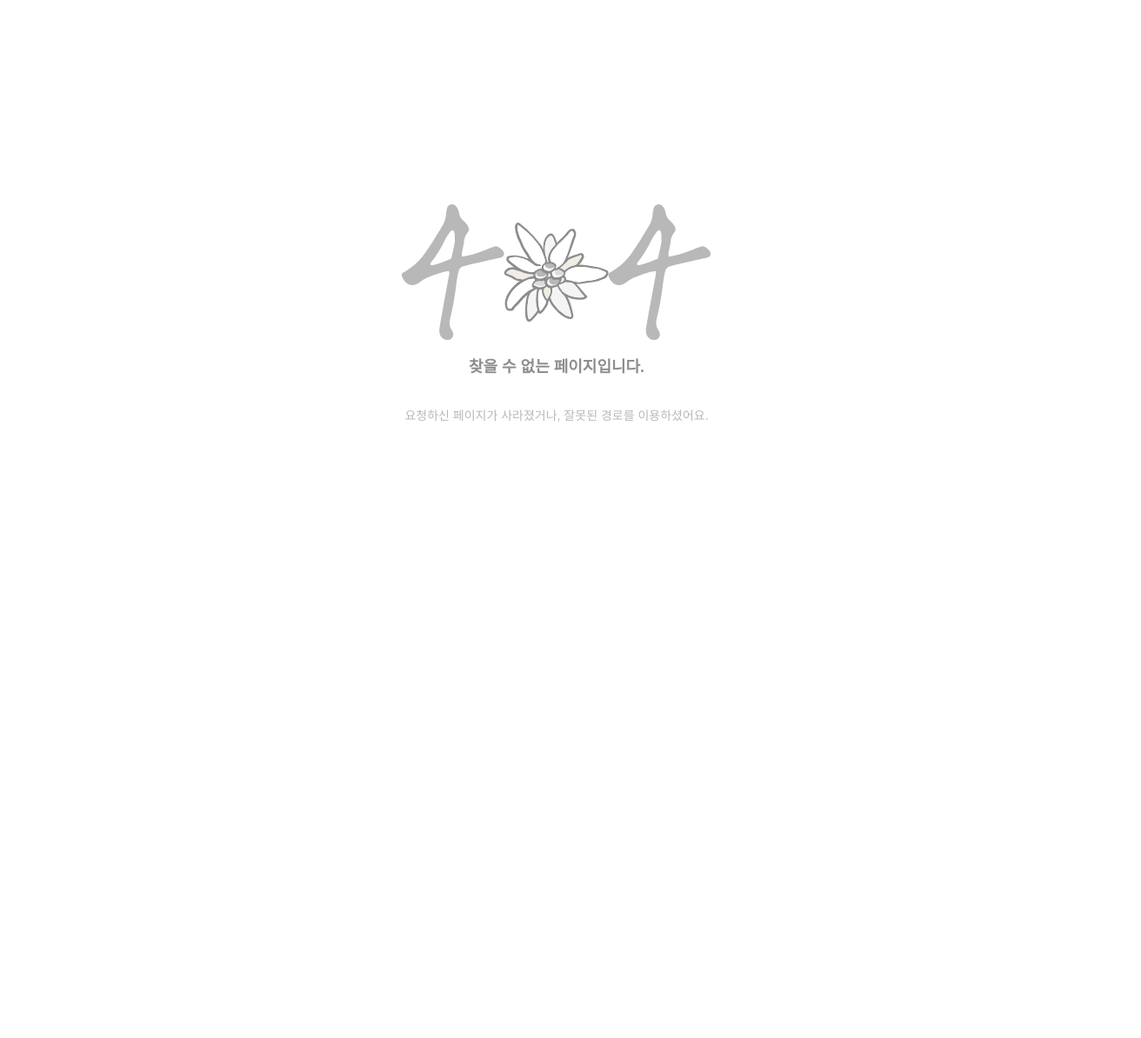
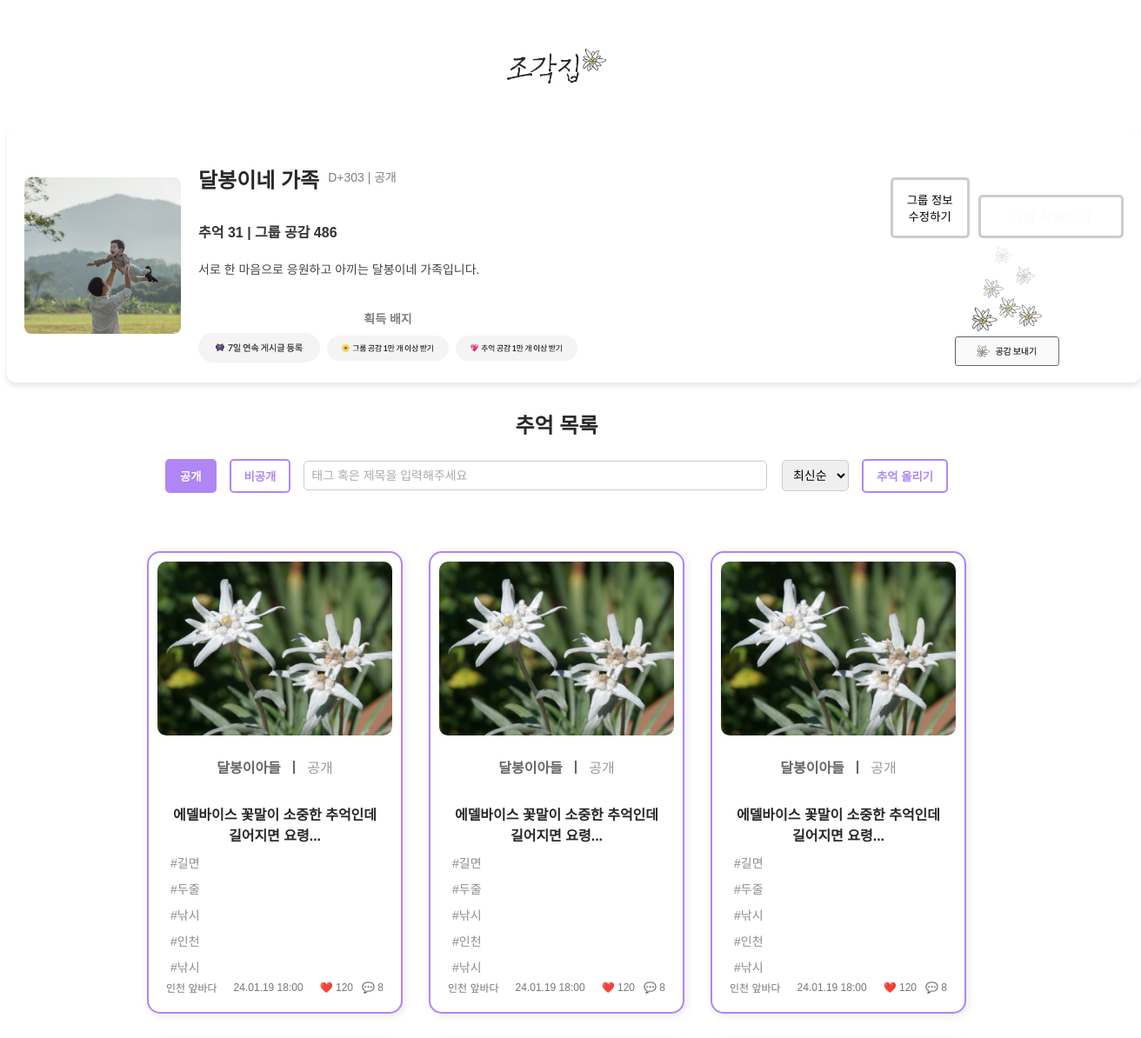
Before and after one commit to miiinnG/jogakjip, a React (Create React App) app: page /groups/info in a window 1280 px wide. Shown: the top 1194 px of the page at 87% size, 1312 px wide, since content can reach past the window. Before the commit the page ends 800 px from the top, so only its background shows below. Built offline with nearby package versions, Linux system fonts and the light colour scheme; a web font is replaced by a local one.

Commit message:
Info 라우팅

```diff
--- a/src/components/App.js
+++ b/src/components/App.js
@@ -11,6 +11,8 @@ import NotFoundPage from "../pages/NotFoundPage";
 import MemoryCreatePage from "../pages/MemoryCreatePage";
 import PrivateMemoryAccessPage from "../pages/PrivateMemoryAccessPage";
 import MemoryPage from "../pages/MemoryPage";
+import GroupInfo from "./GroupInfo";
+import PostDetail from "./PostDetail";
 
 function App() {
   return (
@@ -19,16 +21,23 @@ function App() {
         <Route path="/" element={<PublicGroupListPage />} />
         <Route path="/private" element={<PrivateGroupListPage />} />
         <Route path="/create-group" element={<CreateGroupPage />} />
-        <Route path="/private-group-access" element={<PrivateGroupAccessPage />} />
+        <Route
+          path="/private-group-access"
+          element={<PrivateGroupAccessPage />}
+        />
         <Route path="/empty-public" element={<EmptyPublicGroupListPage />} />
 
         <Route path="/groups/posts/create" element={<MemoryCreatePage />} />
         {/*"/groups/:groupId/posts/create"*/}
-        <Route path="/groups/posts/access" element={<PrivateMemoryAccessPage />} />
+        <Route
+          path="/groups/posts/access"
+          element={<PrivateMemoryAccessPage />}
+        />
         {/*"/groups/:groupId/posts/:postId/access"*/}
         <Route path="/groups/posts" element={<MemoryPage />} />
         {/*"/groups/:groupId/posts/:postId"*/}
-
+        <Route path="/groups/info" element={<GroupInfo />} />
+        <Route path="/groups/posts/:id" element={<PostDetail />} />
         <Route path="*" element={<NotFoundPage />} />
       </Routes>
     </Layout>
--- a/src/components/GroupInfo.css
+++ b/src/components/GroupInfo.css
@@ -141,3 +141,15 @@
 .like-button img:hover {
   transform: scale(1.1);
 }
+
+.header {
+  display: flex;
+  justify-content: center;
+  align-items: center;
+  width: 100%;
+  padding: 20px 0;
+}
+
+.logo {
+  height: 40px; /* 필요에 따라 크기 조절 */
+}
--- a/src/components/GroupInfo.js
+++ b/src/components/GroupInfo.js
@@ -1,10 +1,14 @@
 import React, { useState, useEffect } from "react";
+import { Link } from "react-router-dom";
 import "./GroupInfo.css";
 import flowerImage from "../assets/flower.png";
 import likeButton from "../assets/like_button.png";
-import Modify from "../modal/GroupModify"; // 수정 모달
-import GroupDelete from "../modal/GroupDelete"; // 삭제 모달
+import Modify from "../modals/GroupModify"; // 수정 모달
+import GroupDelete from "../modals/GroupDelete"; // 삭제 모달
 import BadgeData from "../data/badgeData"; // 데이터 import
+import MemoryList from "./MemoryList";
+//import Header from "./Header";
+import logo from "../assets/logo.png";
 
 const GroupInfo = () => {
   const [groupData, setGroupData] = useState(null);
@@ -20,6 +24,13 @@ const GroupInfo = () => {
   }
 
   return (
+    <>
+      <header className="header">
+        <Link to="/">
+          <img src={logo} alt="조각집 로고" className="logo" />
+        </Link>
+      </header>
+
       <div className="group-container">
         {/* 왼쪽 섹션: 대표 이미지 및 그룹 정보 */}
         <div className="group-left">
@@ -85,13 +96,17 @@ const GroupInfo = () => {
         </div>
 
         {/* 🔹 수정 모달 */}
-      {isEditModalOpen && <Modify onClose={() => setIsEditModalOpen(false)} />}
+        {isEditModalOpen && (
+          <Modify onClose={() => setIsEditModalOpen(false)} />
+        )}
 
         {/* 🔹 삭제 모달 */}
         {isDeleteModalOpen && (
           <GroupDelete onClose={() => setIsDeleteModalOpen(false)} />
         )}
       </div>
+      <MemoryList />
+    </>
   );
 };
 
--- a/src/components/MemoryCardList.js
+++ b/src/components/MemoryCardList.js
@@ -1,19 +1,18 @@
 import React, { useState, useEffect } from "react";
+import { useNavigate } from "react-router-dom";
 import MemoryCard from "./MemoryCard";
 import "./MemoryList.css";
 import dummyData from "../data/dummyData";
-import badgeData from "../data/badgeData"; // 그룹 데이터 가져오기
 import moreImage from "../assets/more.png";
 import blockImage from "../assets/block.png";
 
 const MemoryCardList = ({ filter, searchQuery, sortOrder }) => {
   const [memories, setMemories] = useState([]);
   const [visibleCount, setVisibleCount] = useState(16);
-  const [groupInfo, setGroupInfo] = useState(null);
+  const navigate = useNavigate();
 
   useEffect(() => {
     setMemories(dummyData); // 더미 데이터 할당
-    setGroupInfo(badgeData[0]); // 그룹 데이터 가져오기
   }, []);
 
   const loadMore = () => {
@@ -35,13 +34,10 @@ const MemoryCardList = ({ filter, searchQuery, sortOrder }) => {
         : b.likeCount - a.likeCount
     );
 
-  const isMemoryEmpty =
-    filteredMemories.length === 0 || (groupInfo && groupInfo.postCount === 0);
-
   return (
     <div>
       {/* 🔹 추억이 없을 경우 */}
-      {isMemoryEmpty ? (
+      {filteredMemories.length === 0 ? (
         <div className="empty-memory">
           <img src={blockImage} alt="게시된 추억 없음" className="block-img" />
           <p className="empty-text">게시된 추억이 없습니다.</p>
@@ -49,9 +45,16 @@ const MemoryCardList = ({ filter, searchQuery, sortOrder }) => {
         </div>
       ) : (
         <>
+          {/* 🔹 게시물 목록 */}
           <div className="memory-grid">
             {filteredMemories.slice(0, visibleCount).map((memory) => (
-              <MemoryCard key={memory.id} memory={memory} />
+              <div
+                key={memory.id}
+                onClick={() => navigate(`/groups/posts/${memory.id}`)} // 클릭 시 이동
+                style={{ cursor: "pointer" }} // 클릭 가능하도록 커서 변경
+              >
+                <MemoryCard memory={memory} />
+              </div>
             ))}
           </div>
 
--- a/src/components/MemoryList.js
+++ b/src/components/MemoryList.js
@@ -1,5 +1,6 @@
 import React, { useState } from "react";
-import MemoryHeader from "./MemoryHeader";
+import { useNavigate } from "react-router-dom";
+import MemoryHeader from "./MemoryListHeader";
 import MemoryCardList from "./MemoryCardList";
 import "./MemoryList.css";
 
@@ -7,9 +8,10 @@ const MemoryList = () => {
   const [filter, setFilter] = useState("public");
   const [searchQuery, setSearchQuery] = useState("");
   const [sortOrder, setSortOrder] = useState("latest");
+  const navigate = useNavigate();
 
   const addMemory = () => {
-    console.log("추억 올리기 기능 추가 예정!");
+    navigate("/groups/posts/create"); // 추억 올리기 페이지로 이동
   };
 
   return (
--- /dev/null
+++ b/src/components/PostDetail.js
@@ -0,0 +1,17 @@
+// 게시물 상세 페이지
+import React from "react";
+import { useParams } from "react-router-dom";
+
+const PostDetail = () => {
+  const { id } = useParams(); // ✅ URL에서 게시물 ID 가져오기
+
+  return (
+    <div>
+      <h2>게시물 상세 페이지</h2>
+      <p>게시물 ID: {id}</p>
+      <p>여기에 게시물의 상세 내용을 표시할 예정입니다.</p>
+    </div>
+  );
+};
+
+export default PostDetail;
```
Lines whose indentation alone changed are shown as unchanged.
